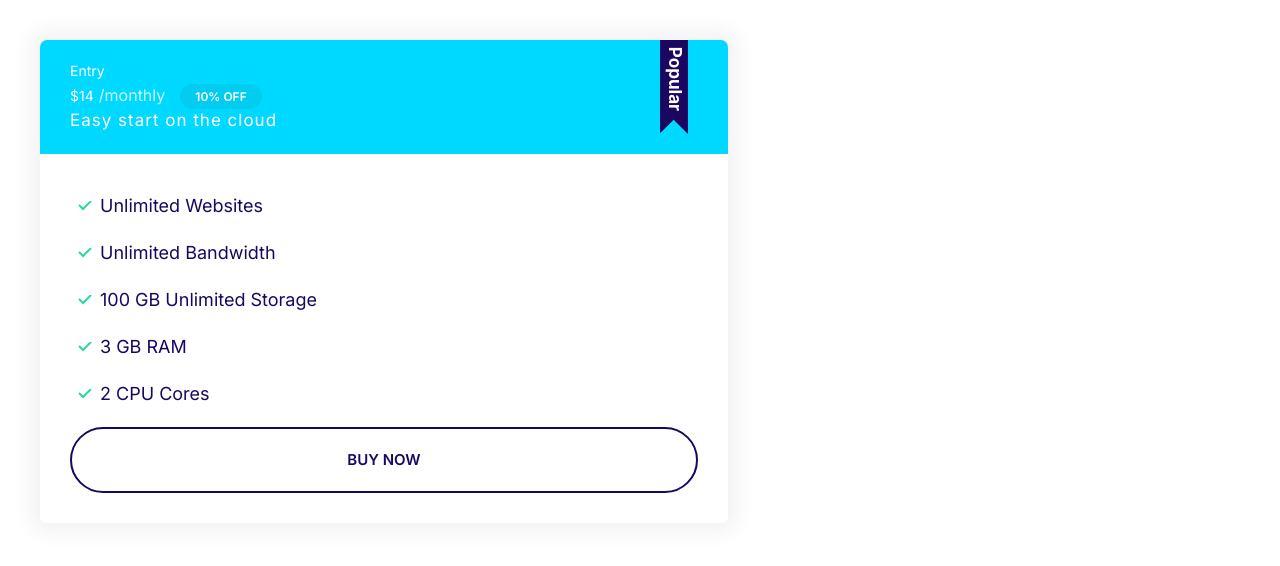
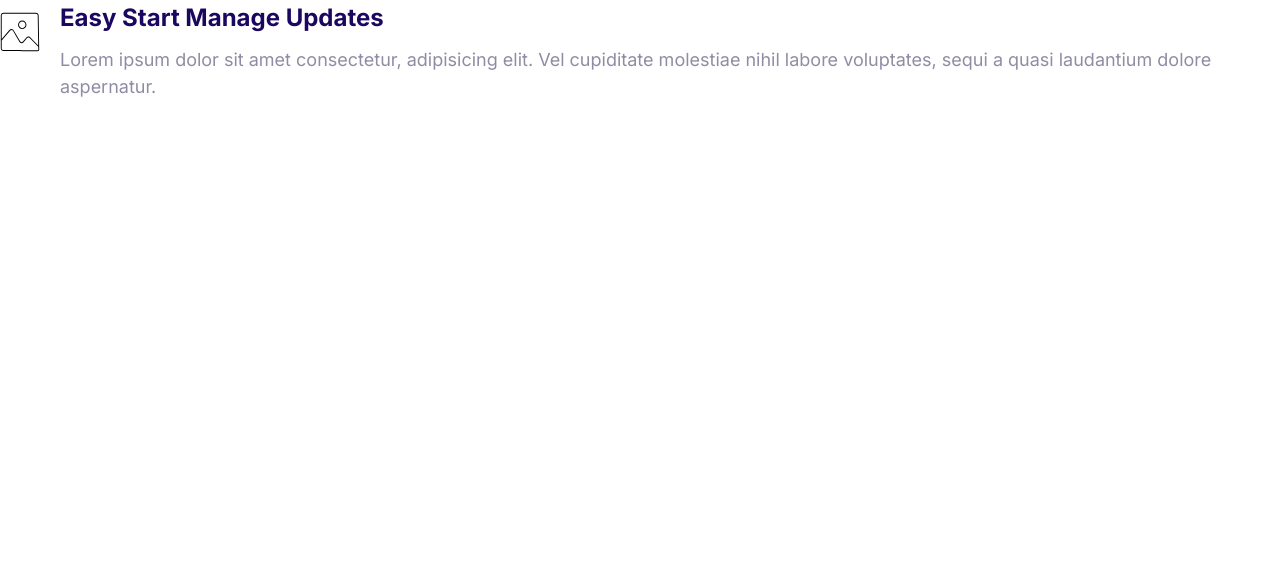
Before and after one commit to alimi-ajibade/moshify, a plain HTML site: page index.html in a window 1280 px wide. Drawn offline with Linux system fonts and the light colour scheme.

Commit message:
added media component

```diff
--- a/css/style.css
+++ b/css/style.css
@@ -4,6 +4,7 @@
     --color-accent: #ff3400;
     --color-headings: #1b0760;
     --color-body: #918ca4;
+    --color-body-darker: #5c5577;
     --color-border: #ccc;
     --border-radius: 30px;
 }
@@ -370,3 +371,38 @@ a {
         font-size: 1.7rem;
     }
 }
+
+
+/* Media */
+.media {
+    display: flex;
+}
+
+.media__title {
+    margin-top: 0;
+}
+
+.media__body {
+    margin: 0 2rem;
+}
+
+.media__image {
+    margin-top: 1.2rem;
+}
+
+/* quotes
+
+.quotes {
+    font-size: 3rem;
+    font-style: italic;
+    color: var(--color-body-darker);
+    line-height: 1.3;
+}
+
+.quote__text::before {
+    content: open-quote;
+}
+
+.quote__text::after {
+    content: close-quote;
+} */
--- a/index.html
+++ b/index.html
@@ -14,27 +14,17 @@
     </head>
 
     <body>
-        <div style="width: 60%; padding: 4rem;">
-            <div class="plan plan--popular">
-                <div class="card card--secondary">
-                    <header class="card__header">
-                        <h3 class="plan__name">Entry</h3>
-                        <span class="plan__price">$14</span>
-                        <span class="plan__billing-cycle">/monthly</span>
-                        <span class="badge badge--secondary badge--small">10% OFF</span>
-                        <span class="plan__description">Easy start on the cloud</span>
-                    </header>
-                    <div class="card__body">
-                        <ul class="list list--tick">
-                            <li class="list__item">Unlimited Websites</li>
-                            <li class="list__item">Unlimited Bandwidth</li>
-                            <li class="list__item">100 GB Unlimited Storage</li>
-                            <li class="list__item">3 GB RAM </li>
-                            <li class="list__item">2 CPU Cores</li>
-                        </ul>
-                        <a href="#" class="btn btn--outline btn--block">BUY NOW</a>
-                    </div>
-                </div>
+
+        <div class="media">
+            <div class="media__image">
+                <svg class="icon icon--primary">
+                    <use xlink:href="images/sprite.svg#snap"></use>
+                </svg>
+            </div>
+            <div class="media__body">
+                <h3 class="media__title">Easy Start Manage Updates</h3>
+                <p>Lorem ipsum dolor sit amet consectetur, adipisicing elit. Vel cupiditate molestiae nihil labore
+                    voluptates, sequi a quasi laudantium dolore aspernatur.</p>
             </div>
         </div>
     </body>
```
Also changed, not shown: components/media.html (added, +12 -0 lines).
